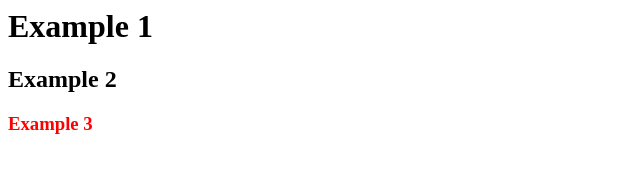
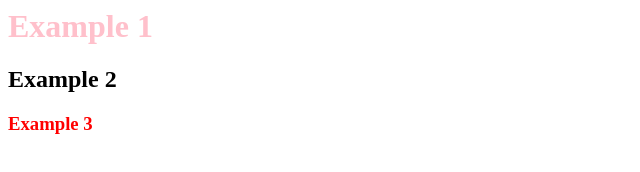
Before and after one commit to AlexanderAlatorreGovea/100-frontend-interview-questions, a website: page data/index.html in a window 1280 px wide. Shown: the whole page, without its empty margins (0-640 px from the left). Drawn offline with Linux system fonts and the light colour scheme.

Commit message:
added a new file

```diff
--- a/data/index.html
+++ b/data/index.html
@@ -3,9 +3,14 @@
 <head>
     <link rel="stylesheet" href="./styles.css">
 </head>
+<style>
+h1#e {
+    color: blue;
+}
+</style>
 
 <body>
-    <h1 data-test="h1">Example 1</h1>
+    <h1 data-test="h1" id="e" style="color: pink;">Example 1</h1>
     <h2 data-total-columns="3">Example 2</h2>
     <h3 data-css-example="true">Example 3</h3>
 </body>
```
Also changed, not shown: duplicates.js (+0 -7 lines), http-verbs/responsive.html (+1 -3 lines).
